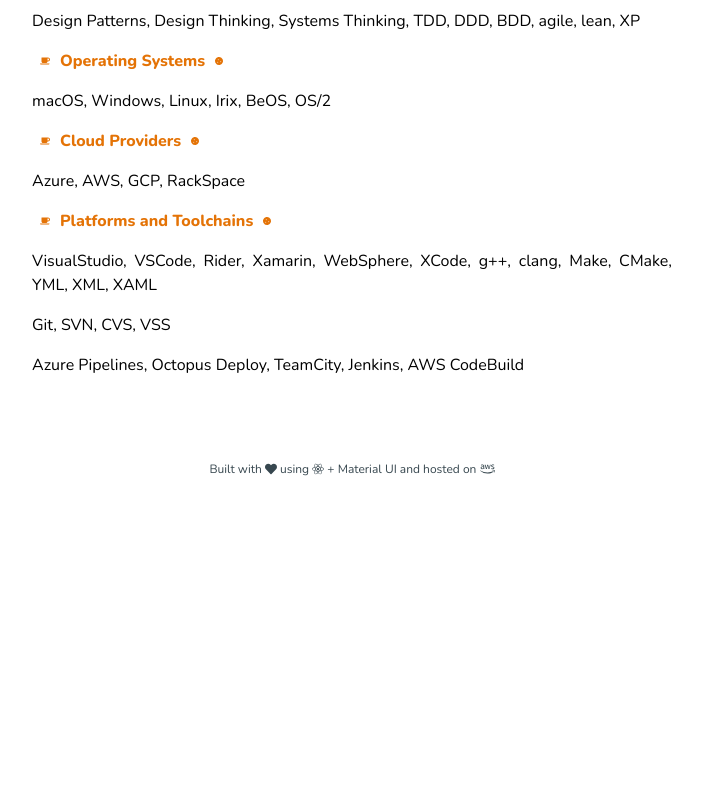
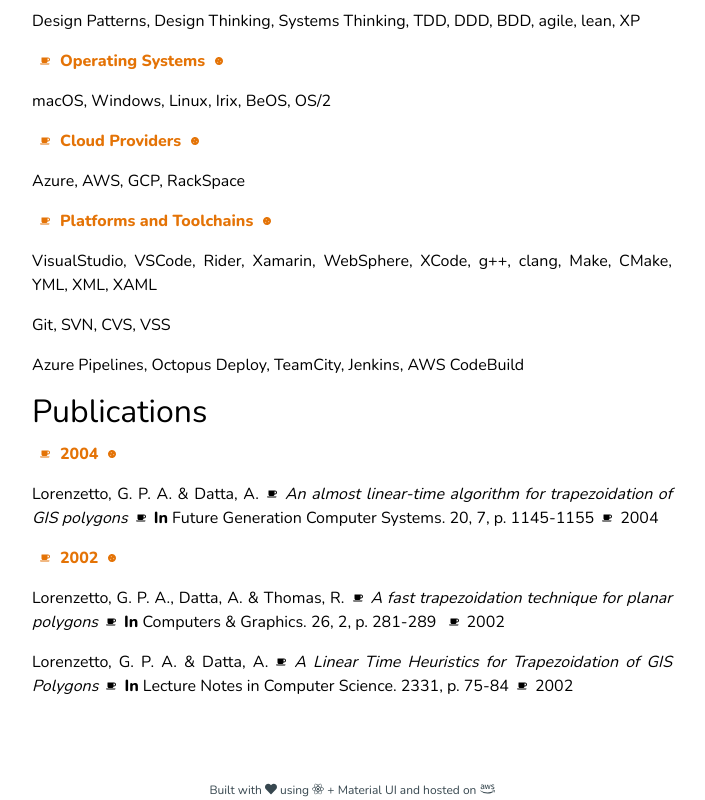
Before and after one commit to GianLorenzetto/zendibbler-react, a React (Create React App) app: page /about in a window 1280 px wide. Shown: the part 964-1764 px from the top of the page, without its empty margins (288-993 px from the left). Before the commit the page ends 1444 px from the top, so only its background shows below. Built offline with nearby package versions, Linux system fonts and the light colour scheme.

Commit message:
Added publications

```diff
--- a/src/pages/About.tsx
+++ b/src/pages/About.tsx
@@ -148,6 +148,30 @@
             Azure Pipelines, Octopus Deploy, TeamCity, Jenkins, AWS CodeBuild
           </Typography>
 
+          <Typography variant="h2">Publications</Typography>
+
+          <Heading title="2004" />
+
+          <Typography variant="body1" paragraph className={classes.para}>
+            Lorenzetto, G. P. A. &#38; Datta, A.<Dot />
+            <Italics>An almost linear-time algorithm for trapezoidation of GIS polygons</Italics><Dot />
+            <Bold>In</Bold>{" "}Future Generation Computer Systems. 20, 7, p. 1145-1155<Dot />2004
+          </Typography>
+
+          <Heading title="2002" />
+
+          <Typography variant="body1" paragraph className={classes.para}>
+            Lorenzetto, G. P. A., Datta, A. &#38; Thomas, R.<Dot />
+            <Italics>A fast trapezoidation technique for planar polygons</Italics><Dot />
+            <Bold>In</Bold>{" "}Computers &#38; Graphics. 26, 2, p. 281-289 <Dot />2002
+          </Typography>
+
+          <Typography variant="body1" paragraph className={classes.para}>
+            Lorenzetto, G. P. A. &#38; Datta, A.<Dot />
+            <Italics>A Linear Time Heuristics for Trapezoidation of GIS Polygons</Italics><Dot />
+            <Bold>In</Bold>{" "}Lecture Notes in Computer Science. 2331, p. 75-84<Dot />2002
+          </Typography>
+
         </Grid>
       </Grid>
     </div>
```
